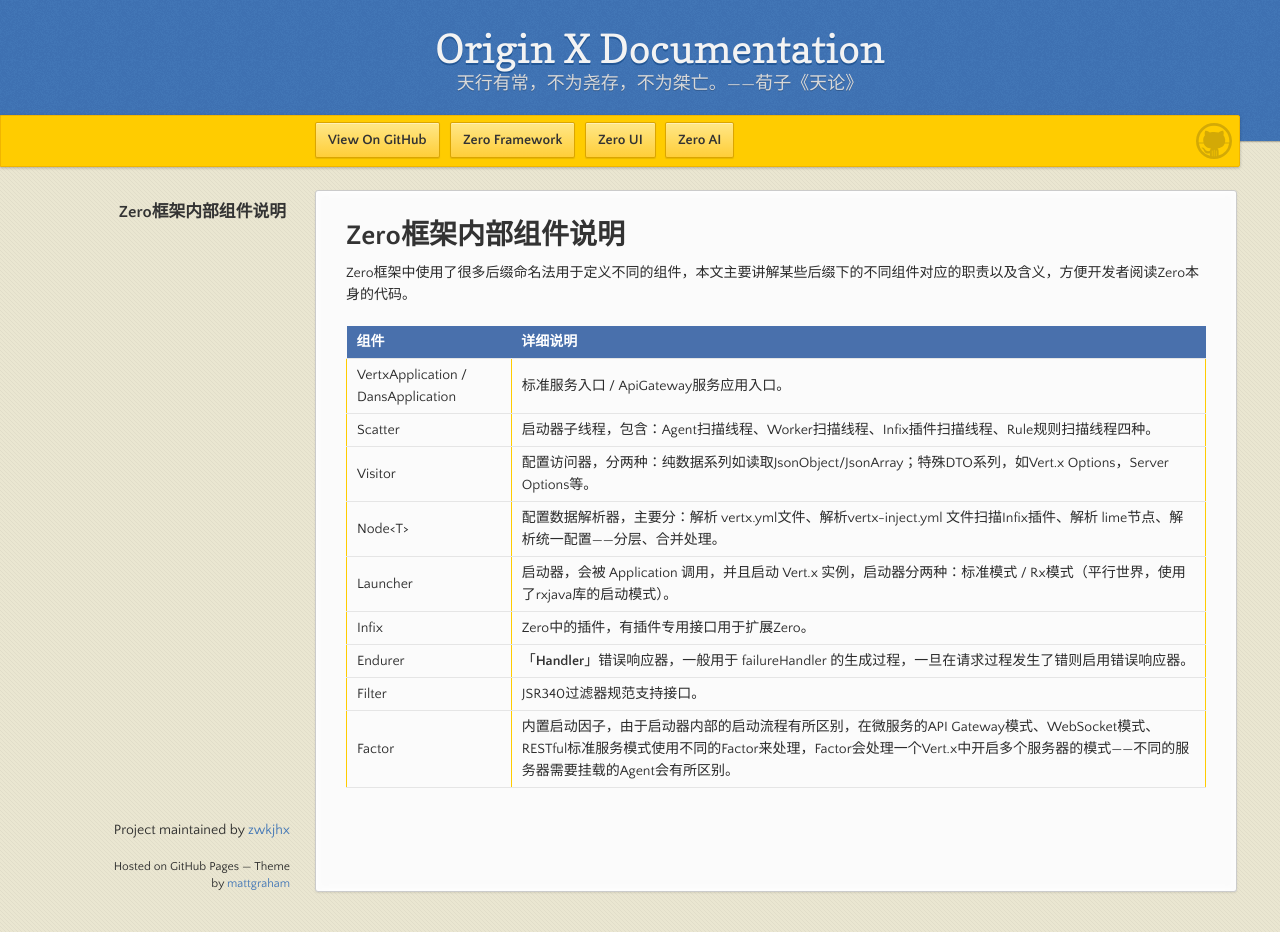
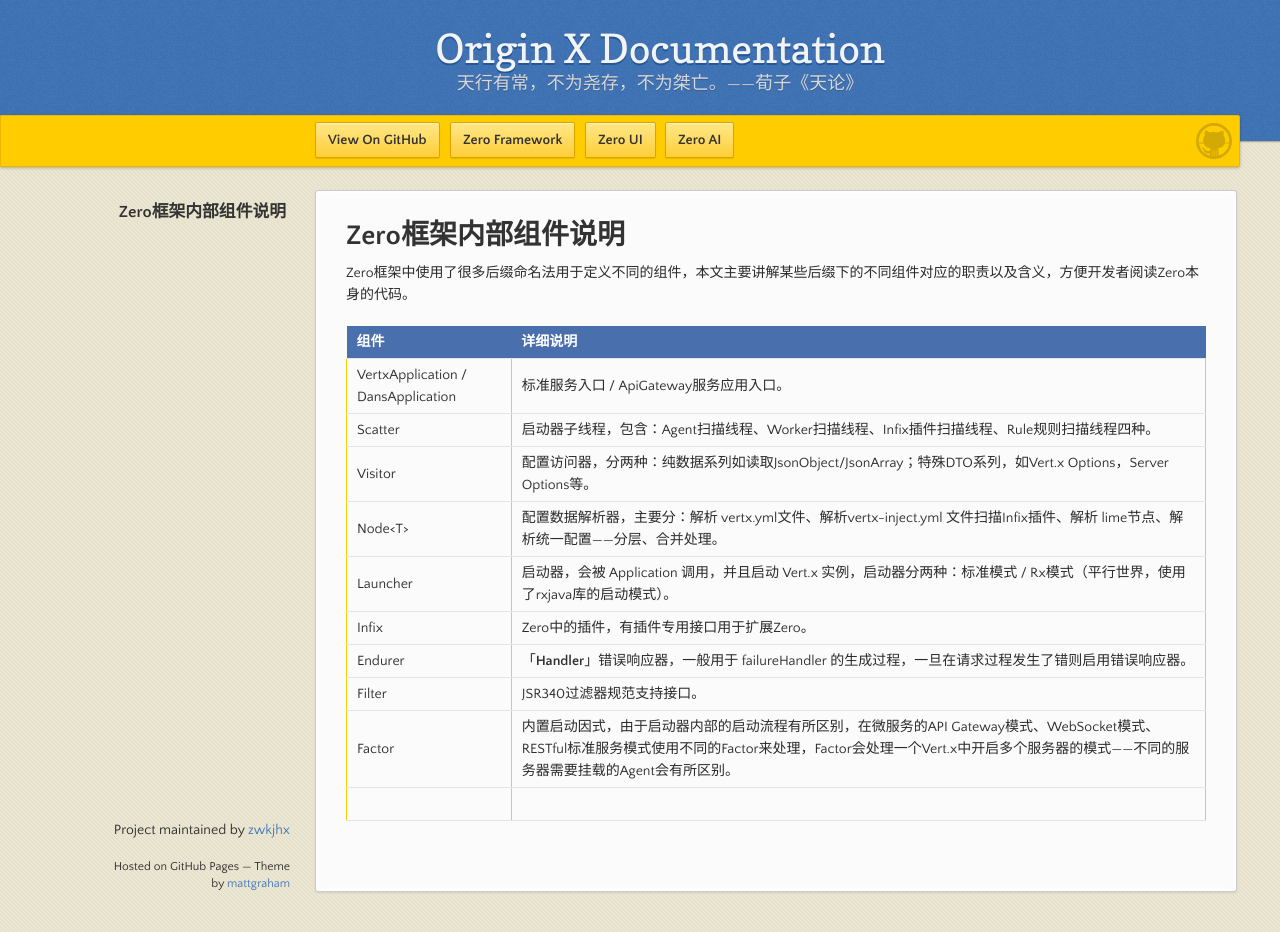
Before and after one commit to zwkjhx/ox-doc, a Jekyll site: the page built from specification/1-zerogui-fan/spc-004-zeronei-bu-zu-jian-shuo-ming.md, in a window 1280 px wide and 932 px high. Built offline with Jekyll 4.4.1, drawn with Linux system fonts in a browser that asks for light colours; our own code applies the rules of GitHub Pages for plain Markdown files.

Commit message:
Updates specification/1-zerogui-fan/spc-004-zeronei-bu-zu-jian-shuo-ming.md
Auto commit by GitBook Editor

```diff
--- a/specification/1-zerogui-fan/spc-004-zeronei-bu-zu-jian-shuo-ming.md
+++ b/specification/1-zerogui-fan/spc-004-zeronei-bu-zu-jian-shuo-ming.md
@@ -12,4 +12,5 @@
 | Infix | Zero中的插件，有插件专用接口用于扩展Zero。 |
 | Endurer | 「**Handler**」错误响应器，一般用于 failureHandler 的生成过程，一旦在请求过程发生了错则启用错误响应器。 |
 | Filter | JSR340过滤器规范支持接口。 |
-| Factor | 内置启动因子，由于启动器内部的启动流程有所区别，在微服务的API Gateway模式、WebSocket模式、RESTful标准服务模式使用不同的Factor来处理，Factor会处理一个Vert.x中开启多个服务器的模式——不同的服务器需要挂载的Agent会有所区别。 |
+| Factor | 内置启动因式，由于启动器内部的启动流程有所区别，在微服务的API Gateway模式、WebSocket模式、RESTful标准服务模式使用不同的Factor来处理，Factor会处理一个Vert.x中开启多个服务器的模式——不同的服务器需要挂载的Agent会有所区别。 |
+|  |  |
```
